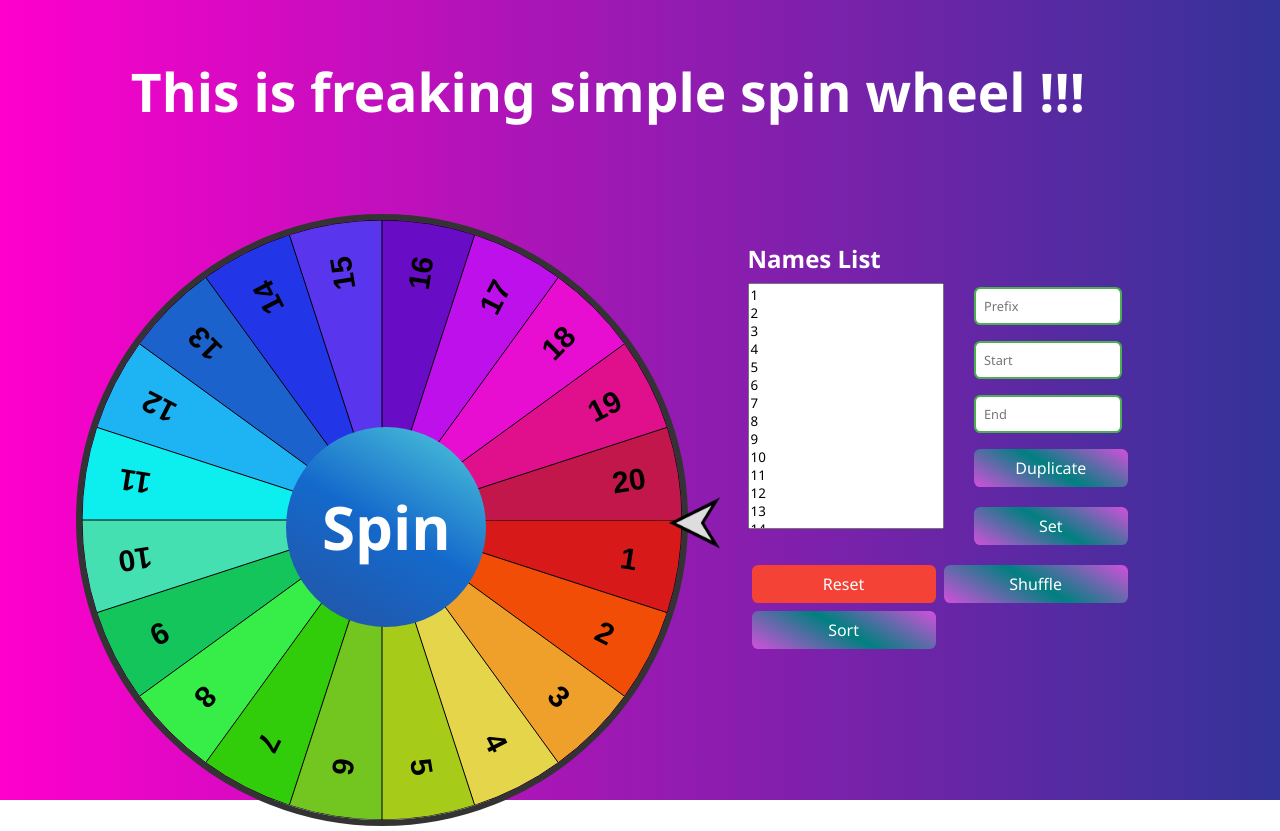
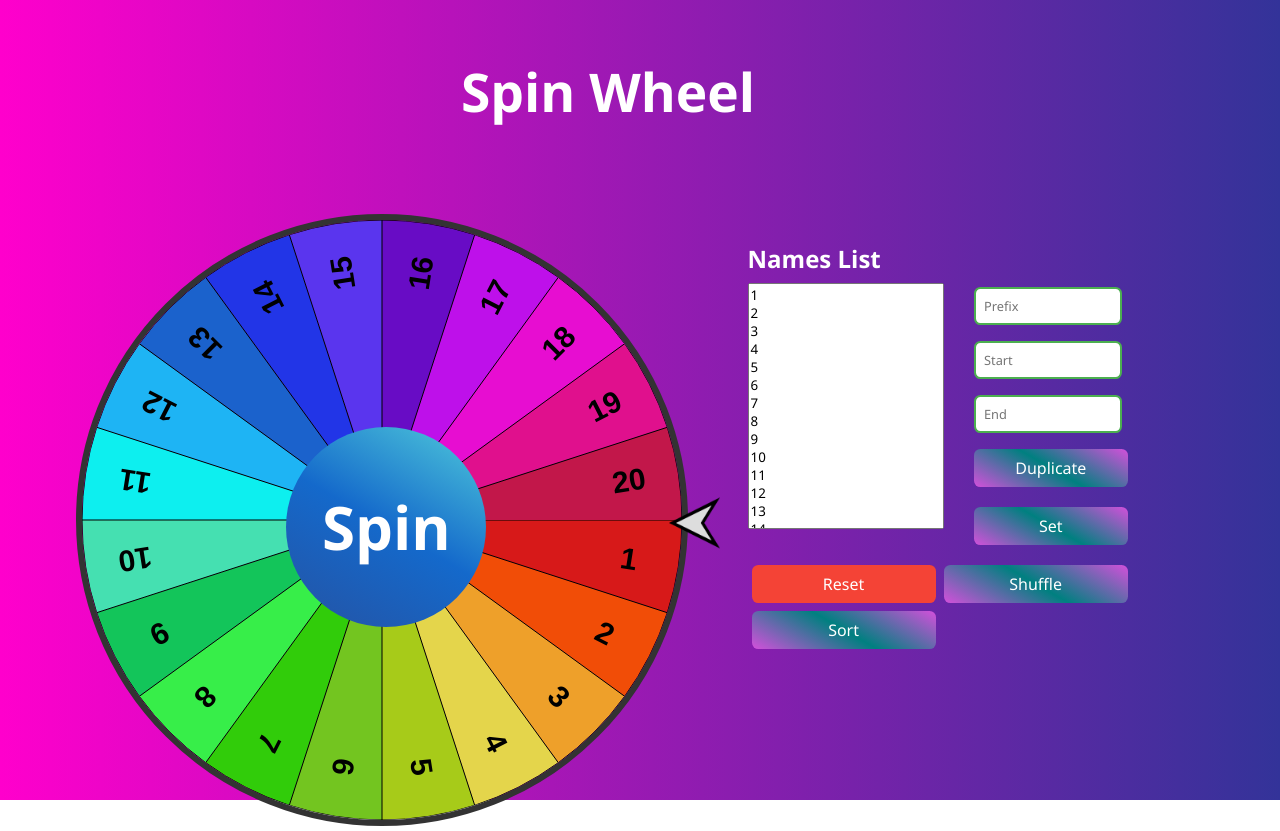
Before and after one commit to thegaelis/FreakingSimpleSpinWheel, a plain HTML site: page index.html in a window 1280 px wide. Drawn offline with Linux system fonts and the light colour scheme.

Commit message:
Update index.html

```diff
--- a/index.html
+++ b/index.html
@@ -14,7 +14,7 @@
             <tr>
                 <td style="align-content: center; width: 100%; text-align: center" colspan="2">
                     <p class="title">
-                        This is freaking simple spin wheel !!!
+                        Spin Wheel
                     </p>
                 </td>
             </tr>
```
